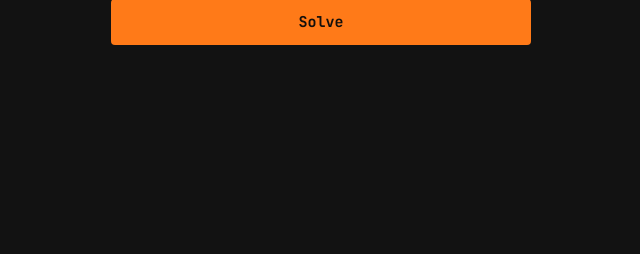
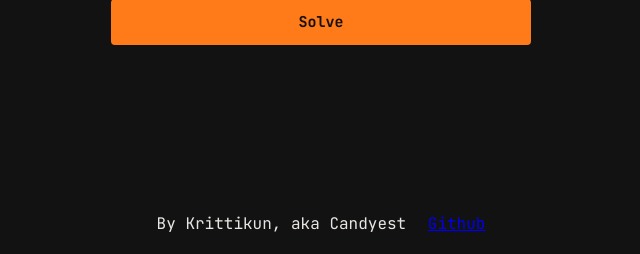
Before and after one commit to candydaisy/fastmath-solver, a Flask app: page / in a window 1280 px wide. Shown: the part 546-800 px from the top of the page, without its empty margins (319-959 px from the left). Run offline with Flask 3, Linux system fonts and the light colour scheme.

Commit message:
Add footer with credit and GitHub link
Adds a fixed footer to the main page with the author credit and a GitHub link. This keeps attribution visible without disrupting the calculator layout.

```diff
--- a/static/style.css
+++ b/static/style.css
@@ -247,3 +247,15 @@ input[type=number] {
 .result.is-error .result__value {
   color: var(--error);
 }
+
+.footer {
+  position: fixed;
+  bottom: 20px;
+  left: 0;
+  right: 0;
+  text-align: center;
+}
+
+.footer a {
+  margin-left: 12px;
+}
--- a/templates/index.html
+++ b/templates/index.html
@@ -84,6 +84,11 @@
     <div class="result__note" id="result-note"></div>
   </section>
 
+  <footer class="footer">
+    <span>By Krittikun, aka Candyest</span>
+    <a href="https://github.com/candydaisy/fastmath-solver" target="_blank" rel="noopener noreferrer">Github</a>
+  </footer>
+
 </main>
 
 <script src="{{ url_for('static', filename='script.js') }}"></script>
```
